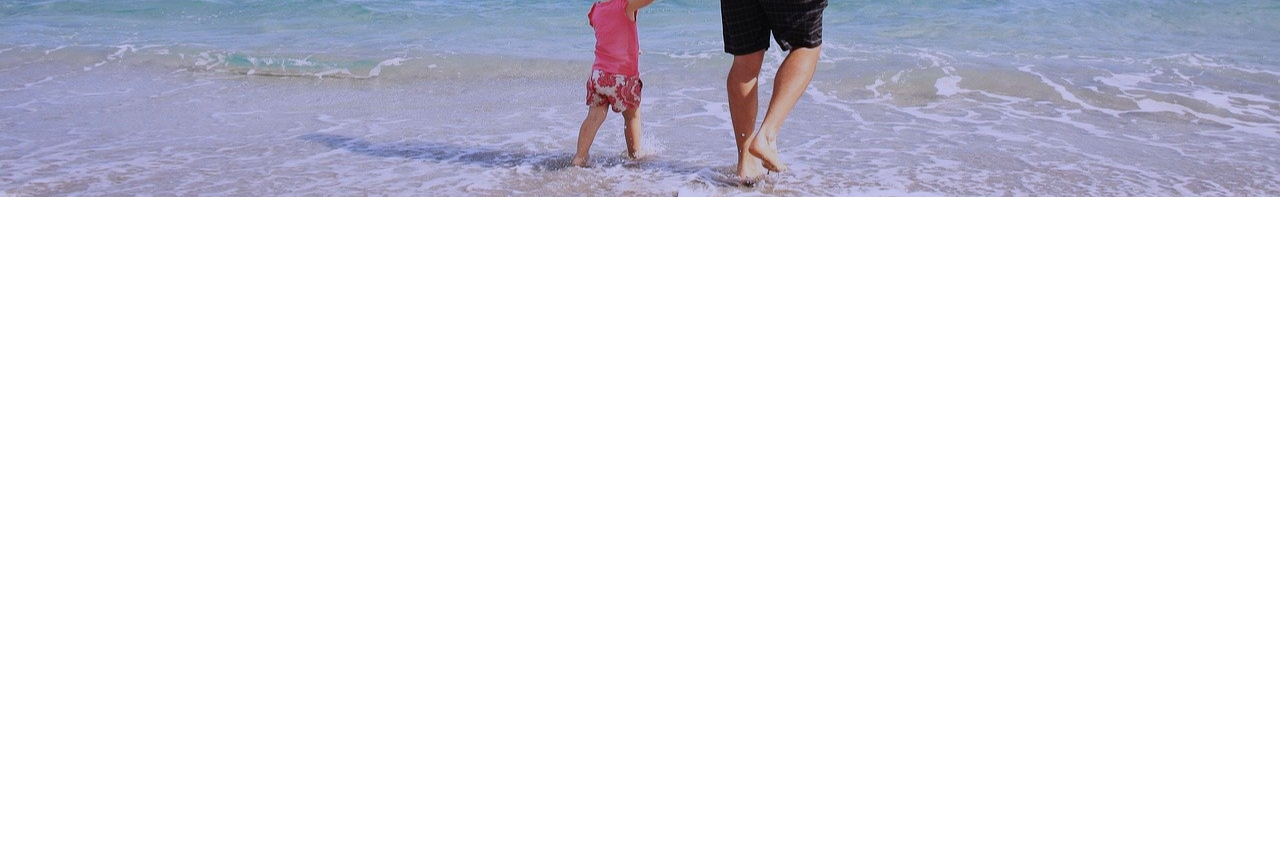
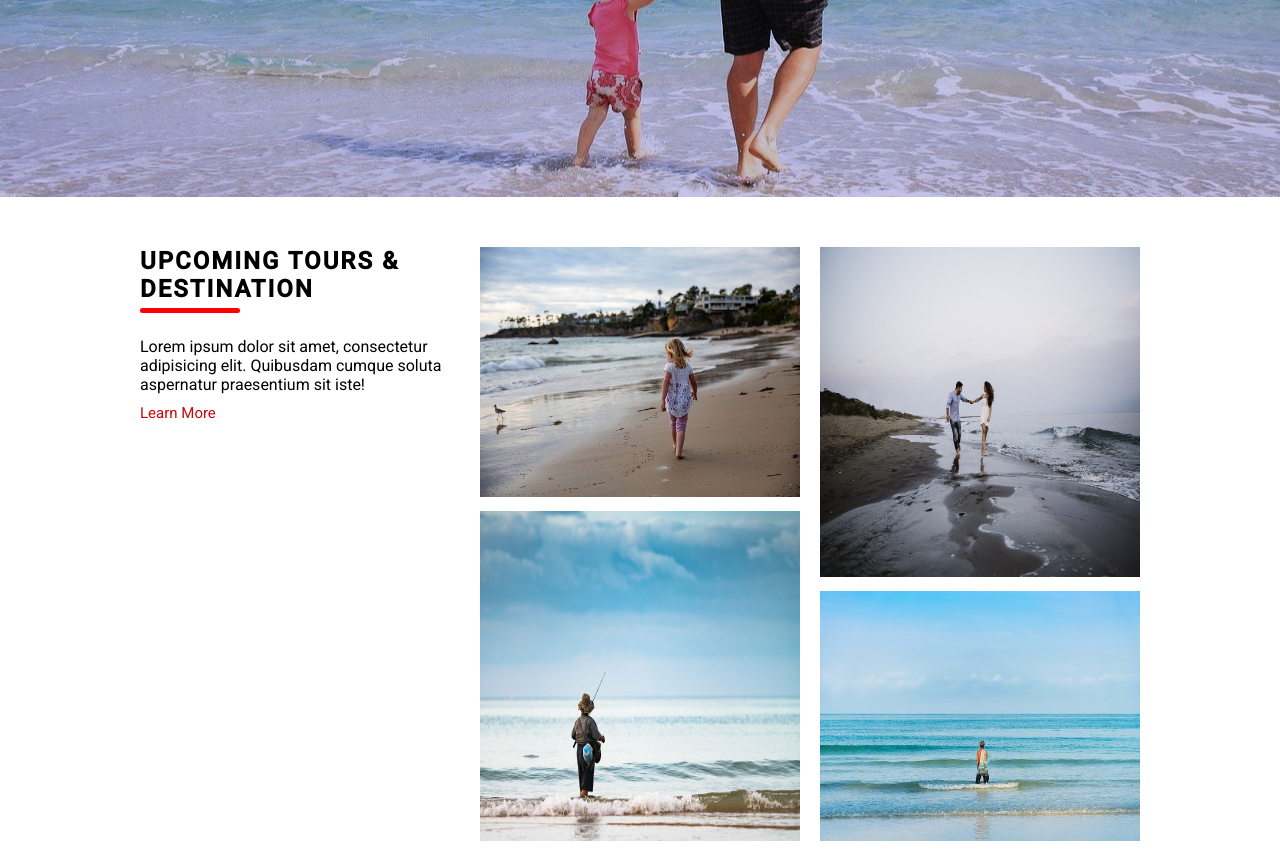
Before and after one commit to Iqbal19955/New-Adventure, a plain HTML site: page index.html in a window 1280 px wide. Shown: the part 1566-2421 px from the top of the page. Before the commit the page ends 1813 px from the top, so only its background shows below. Drawn offline with Linux system fonts and the light colour scheme; files whose address does not match are found by name.

Commit message:
Upcoming Part Done

```diff
--- a/css/style.css
+++ b/css/style.css
@@ -179,4 +179,41 @@ img{
     font-size: 20px;
     font-weight: 600;
     letter-spacing: 2px;
-} m
+}
+.upcoming{
+    display: flex;
+    justify-content: space-between;
+}
+.col-1-3{
+    width: 32%;
+}
+.col-1-3 h2{
+    padding-bottom: 5px;
+    letter-spacing: 2px;
+}
+.col-1-3 span{
+    width: 100px;
+    height: 5px;
+    display: inline-block;
+    background-color: red;
+    border-radius: 5px;
+    margin-bottom: 20px;
+}
+.col-1-3 button{
+    text-align: center;
+    margin: 10px 0;
+    background: transparent;
+    border-radius: 5px;
+    border: none;
+    color: rgb(201, 7, 7);
+    font-size: 15px;
+}
+.col-1-3 p{}
+.col-1-3 .one{
+    padding-bottom: 10px;
+    height: 260px;
+}
+.col-1-3 .two{
+    padding-bottom: 10px;
+    height: 340px;
+}
--- a/index.html
+++ b/index.html
@@ -63,7 +63,22 @@
         </div>
     </section>
     <section class="container">
-
+        <div class="upcoming">
+            <div class="col-1-3">
+                <h2>UPCOMING TOURS & DESTINATION</h2>
+                <span></span>
+                <p>Lorem ipsum dolor sit amet, consectetur adipisicing elit. Quibusdam cumque soluta aspernatur praesentium sit iste!</p>
+                <button>Learn More</button>
+            </div>
+            <div class="col-1-3">
+                <img class="one" src="Images/child.jpg">
+                <img class="two" src="Images/fisherman.jpg">
+            </div>
+            <div class="col-1-3">
+                <img class="two" src="Images/sea.jpg">
+                <img class="one" src="Images/fishermannet.jpg">
+            </div>
+        </div>
 
     </section>
 </body>
```
